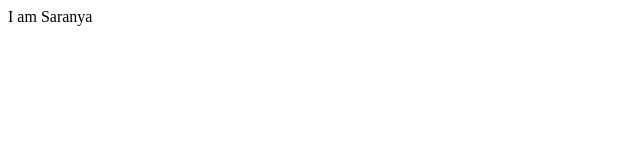
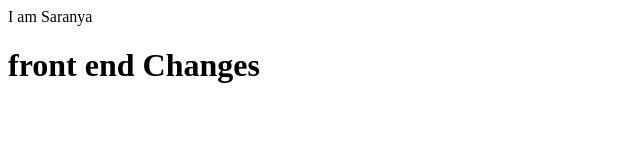
Before and after one commit to Saranya81/git_task, a plain HTML site: page index.html in a window 1280 px wide. Shown: the whole page, without its empty margins (0-640 px from the left). Drawn offline with Linux system fonts and the light colour scheme.

Commit message:
feat:added

```diff
--- a/index.html
+++ b/index.html
@@ -9,5 +9,6 @@
 </head>
 <body>
     I am Saranya
+    <h1>front end Changes</h1>
 </body>
 </html>
```
